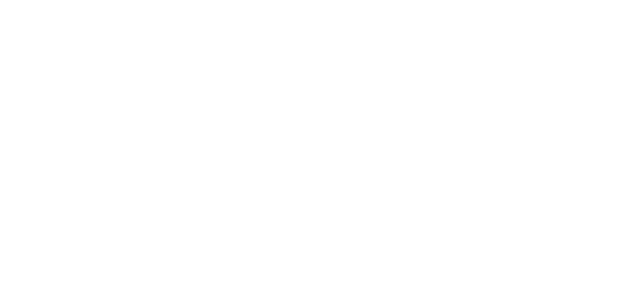
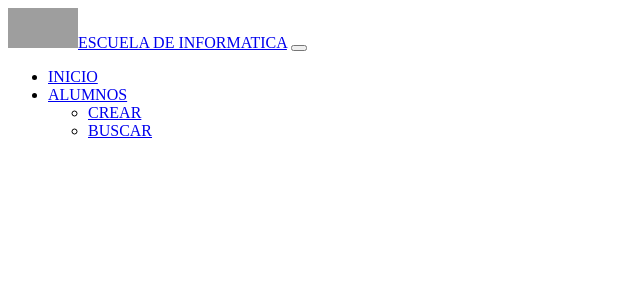
Before and after one commit to edmoranm/proyecto-final-ingsoft3, a PHP site: page /templates/navbar.php in a window 1280 px wide. Before the commit the part shown is empty. Shown: the top 300 px of the page, without its empty margins (0-640 px from the left). Run offline with PHP 8.4, Linux system fonts and the light colour scheme; grey boxes are pictures that could not be loaded.

Commit message:
creamos el navbar, hicimos cambio en un  nombre del index y creamos la carpeta images con el logo

```diff
--- a/vistas/alumnos/index.php
+++ b/vistas/alumnos/index.php
@@ -5,7 +5,7 @@
     <form action="../../controladores/alumnos/guardar.php" method="POST" class="border bg-light shadow rounded p-4 col-lg-6">
         <div class="row mb-3">
             <div class="col">
-                <label for="alum_nombre">Nombre del Cliente</label>
+                <label for="alum_nombre">Nombre del Alumno</label>
                 <input type="text" name="alum_nombre" id="alum_nombre" class="form-control" required>
             </div>
         </div>
--- a/vistas/templates/navbar.php
+++ b/vistas/templates/navbar.php
@@ -0,0 +1,23 @@
+<nav class="navbar fixed-top navbar-expand-lg bg-light">
+  <div class="container-fluid">
+    <a class="navbar-brand" href="../../vistas/alumnos/index.php"><img src="../../images/logo.jpg" alt="Logo" width="70" height="40">ESCUELA DE INFORMATICA</a>
+    <button class="navbar-toggler" type="button" data-bs-toggle="collapse" data-bs-target="#navbarScroll" aria-controls="navbarScroll" aria-expanded="false" aria-label="Toggle navigation">
+      <span class="navbar-toggler-icon"></span>
+    </button>
+    <div class="collapse navbar-collapse" id="navbarScroll">
+      <ul class="navbar-nav me-auto my-2 my-lg-0" style="--bs-scroll-height: 100px;">
+        <li class="nav-item">
+          <a class="nav-link active" aria-current="page" href="../../vistas/alumnos/index.php"><i class="bi bi-house-fill me-2"></i>INICIO</a>
+        </li>
+        <li class="nav-item dropdown">
+          <a class="nav-link dropdown-toggle" href="#" role="button" data-bs-toggle="dropdown" aria-expanded="false">
+            <i class="bi bi-file-person me-2"></i>ALUMNOS
+          </a>
+          <ul class="dropdown-menu">
+            <li><a class="dropdown-item" href="#"><i class="bi bi-plus-circle me-2"></i>CREAR</a></li>
+            <li><a class="dropdown-item" href="#"><i class="bi bi-search me-2"></i>BUSCAR</a></li>
+          </ul>
+        </li>
+    </div>
+  </div>
+</nav>
```
Also changed, not shown: images/logo.jpg (added).
